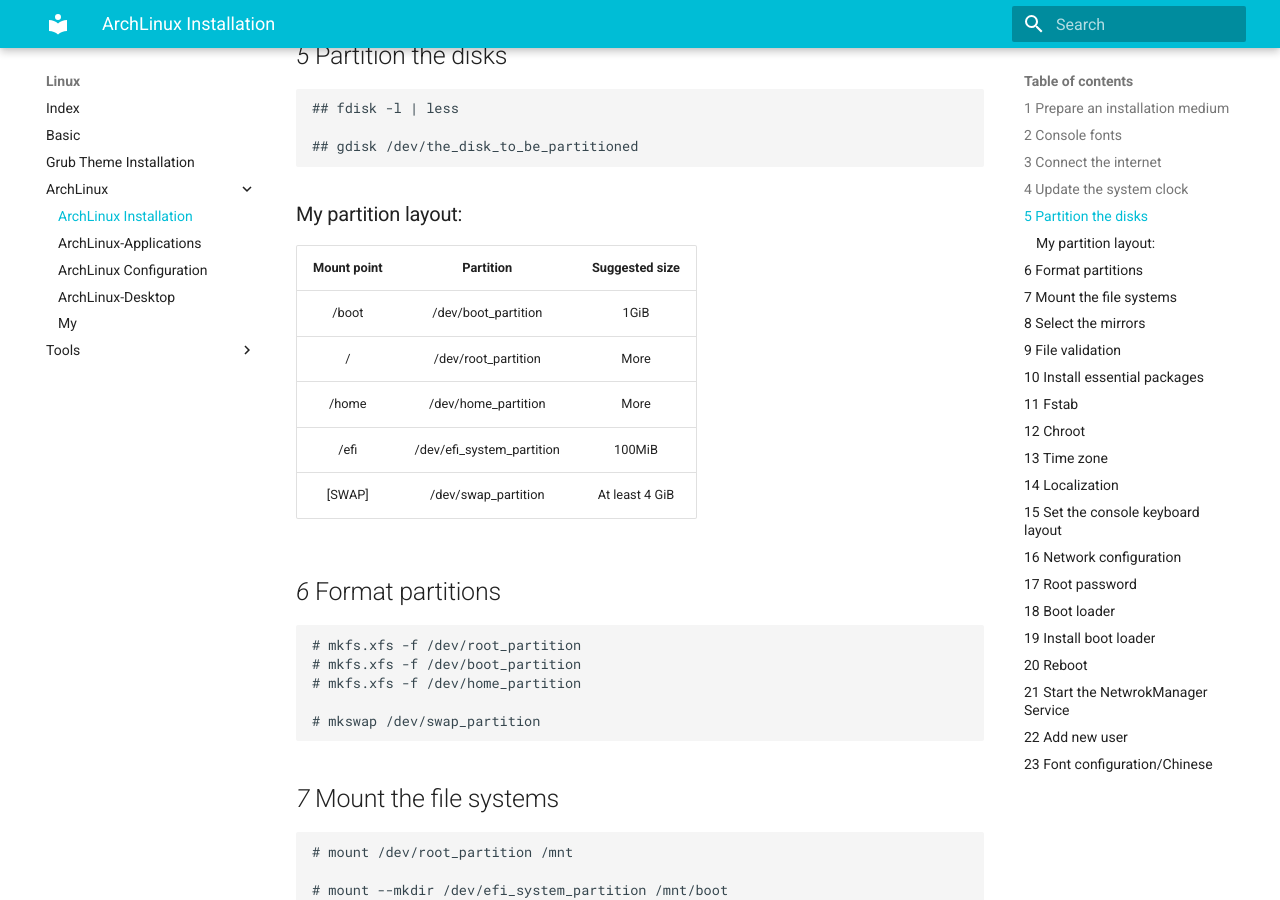
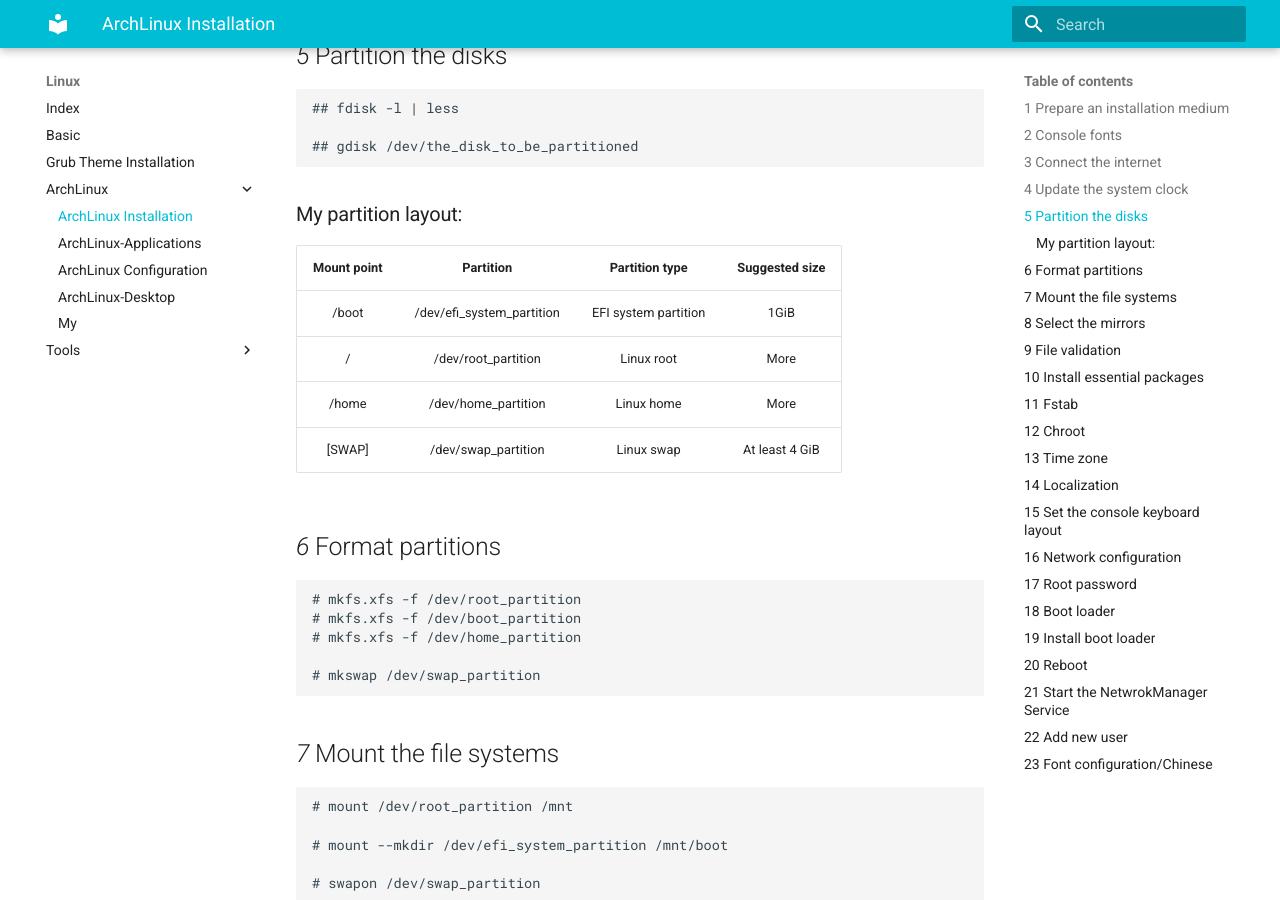
Before and after one commit to WGZ-W/wgz-w.github.io, an MkDocs documentation site: the page built from docs/Linux/ArchLinux-Linux/installation.md, in a window 1280 px wide and 900 px high, scrolled down 1018 px. Built offline with MkDocs 1.6.1 and Material for MkDocs 9.7.7, drawn with Linux system fonts in a browser that asks for light colours.

Commit message:
Update docs

````diff
--- a/docs/Linux/ArchLinux-Linux/installation.md
+++ b/docs/Linux/ArchLinux-Linux/installation.md
@@ -48,13 +48,12 @@
 ```
 
 ###  My partition layout:
-| Mount point | Partition | Suggested size |
-|:-:|:-:|:-:|
-| /boot | /dev/boot_partition| 1GiB |
-| / | /dev/root_partition | More |
-| /home | /dev/home_partition | More |
-| /efi | /dev/efi_system_partition | 100MiB |
-| [SWAP] | /dev/swap_partition | At least 4 GiB |
+| Mount point | Partition | Partition type |Suggested size |
+|:-:|:-:|:-:|:-:|
+| /boot | /dev/efi_system_partition| EFI system partition | 1GiB |
+| / | /dev/root_partition | Linux root| More |
+| /home | /dev/home_partition | Linux home | More |
+| [SWAP] | /dev/swap_partition | Linux swap | At least 4 GiB |
 
 
 ## *6* Format partitions
````
Also changed, not shown: docs/Python/coding-style.md (added, +22 -0 lines).
